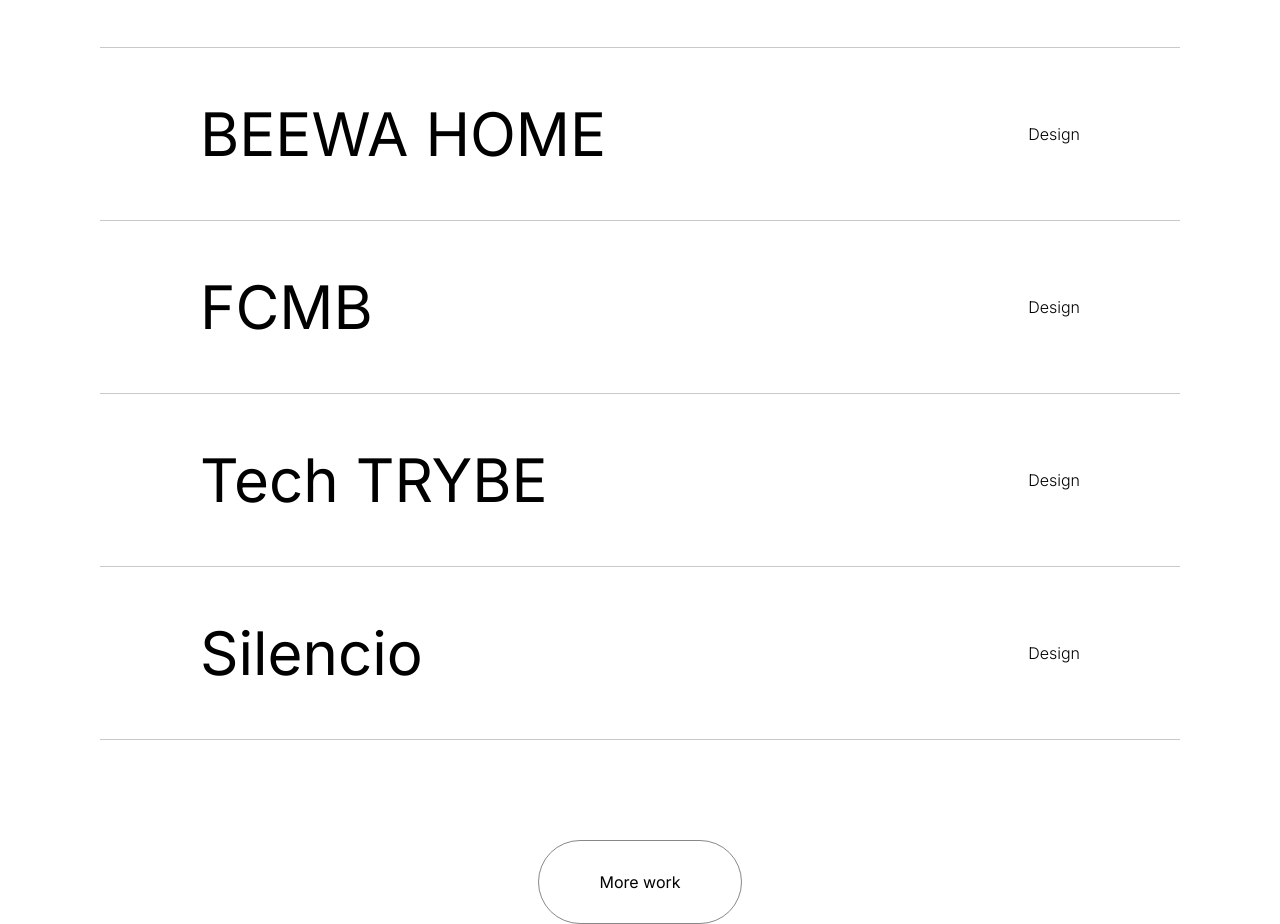
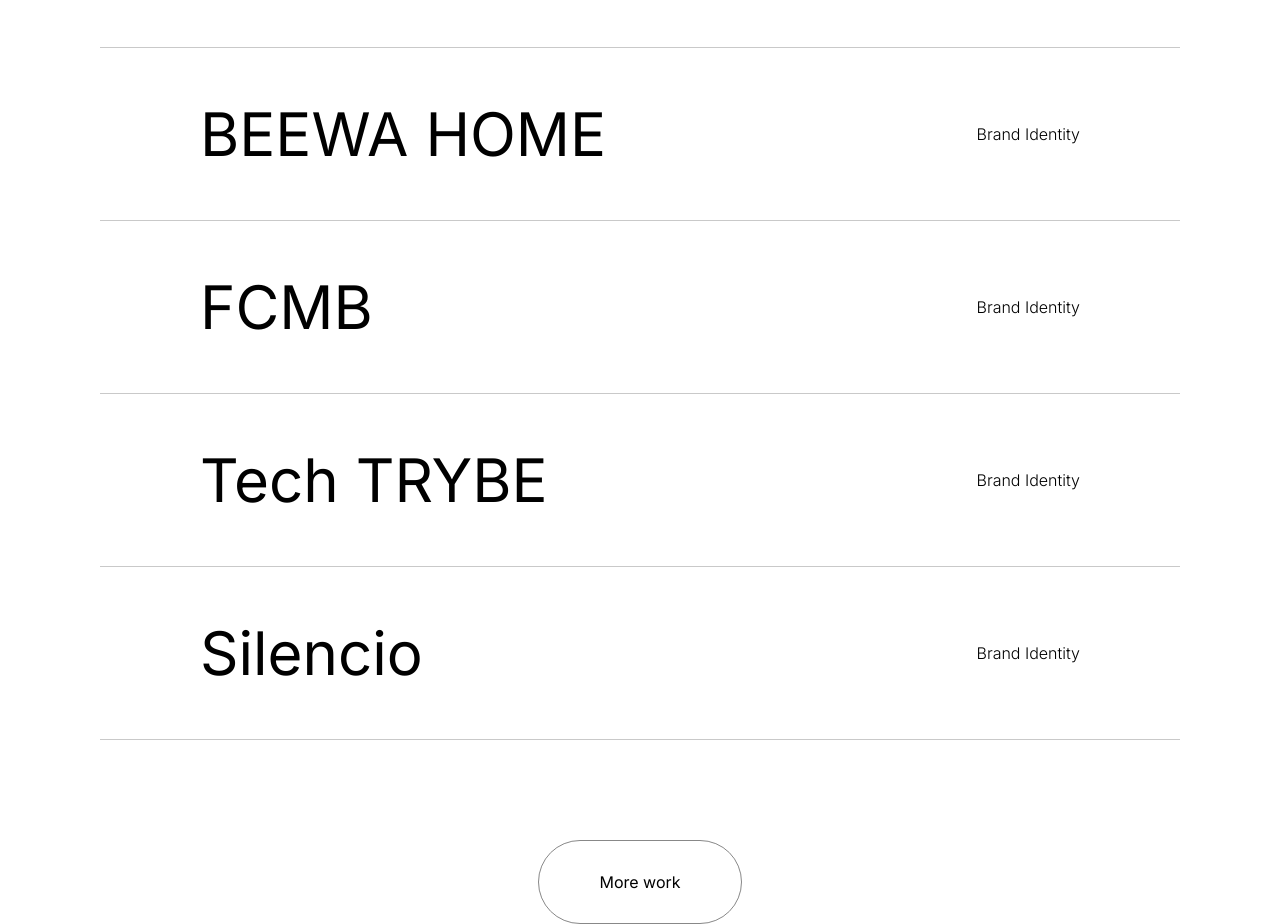
Before and after one commit to TemiloluwaPraise/checkportfolio, a Next.js app: page / in a window 1280 px wide. Shown: the part 1440-2364 px from the top of the page. Built offline with nearby package versions, Linux system fonts and the light colour scheme.

Commit message:
version 1 update

```diff
--- a/src/components/Header/index.jsx
+++ b/src/components/Header/index.jsx
@@ -1,3 +1,4 @@
+/* eslint-disable react-hooks/exhaustive-deps */
 /* eslint-disable react-hooks/rules-of-hooks */
 'use client';
 import { useEffect, useLayoutEffect, useRef, useState } from 'react';
--- a/src/components/Projects/components/project/index.jsx
+++ b/src/components/Projects/components/project/index.jsx
@@ -7,7 +7,7 @@
     return (
         <div onMouseEnter={(e) => {manageModal(true, index, e.clientX, e.clientY)}} onMouseLeave={(e) => {manageModal(false, index, e.clientX, e.clientY)}} className={styles.project}>
             <h2>{title}</h2>
-            <p>Design </p>
+            <p>Brand Identity </p>
         </div>
     )
 }
```
